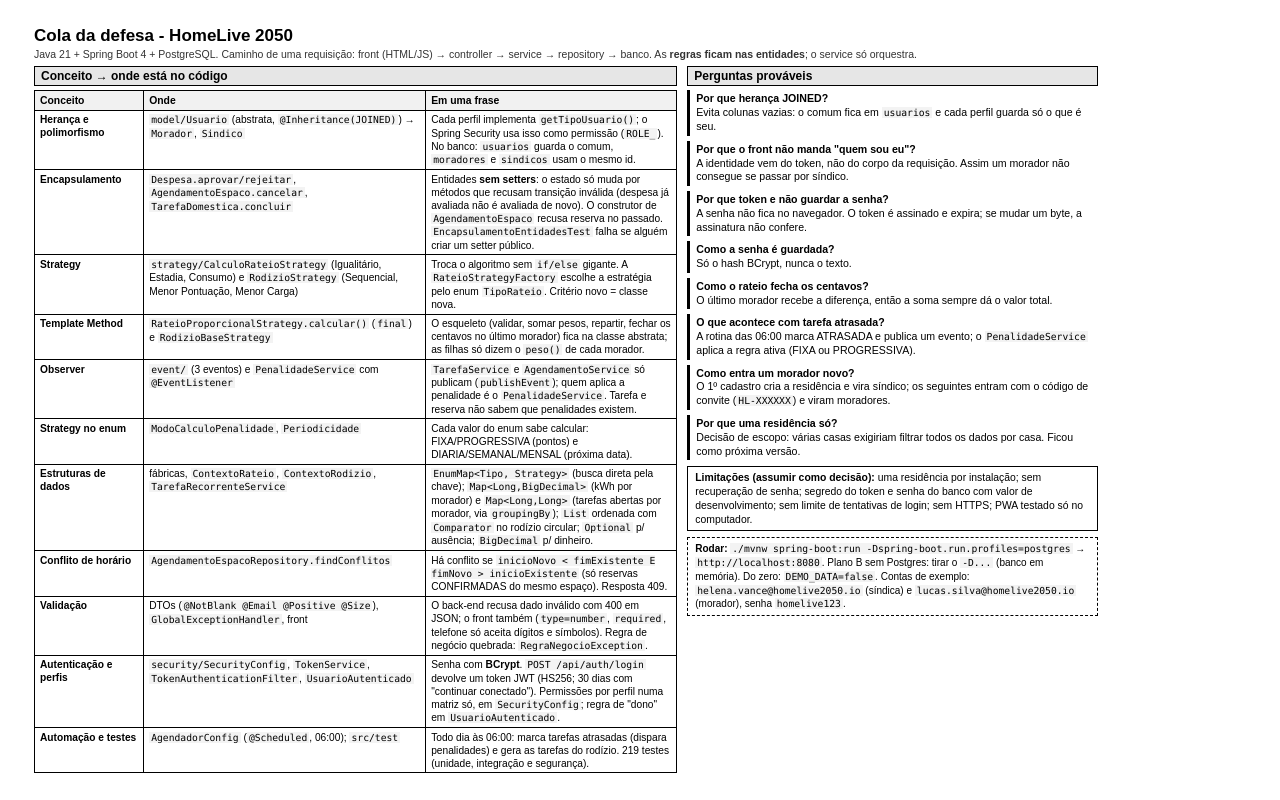
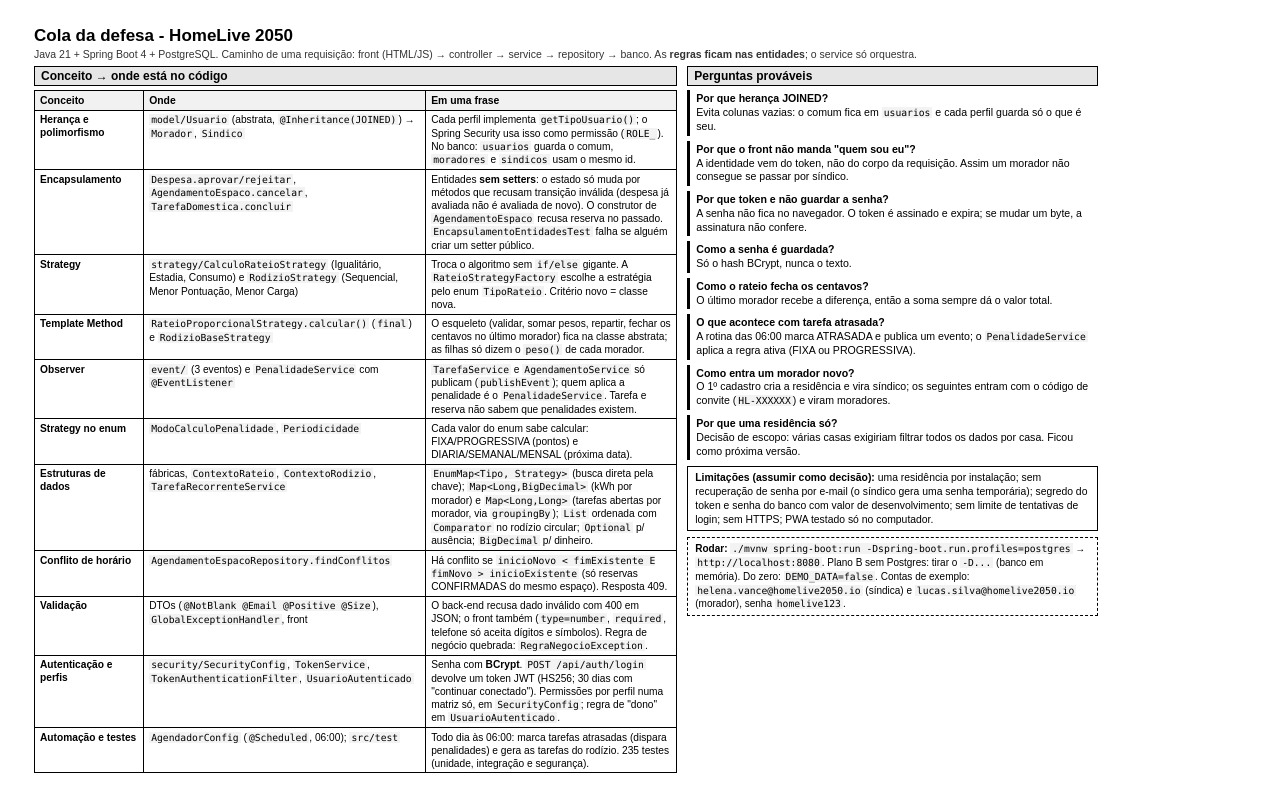
Before and after one commit to Coifmannn/HomeLive, a plain HTML site: page docs/cola-defesa.html in a window 1280 px wide. Drawn offline with Linux system fonts and the light colour scheme.

Commit message:
fix: update docs, cheat sheet and demo script for the new password flow and test count
Co-Authored-By: Claude Sonnet 5.5 <noreply@anthropic.com>

```diff
--- a/docs/cola-defesa.html
+++ b/docs/cola-defesa.html
@@ -66,7 +66,7 @@
             <td>Senha com <b>BCrypt</b>. <code>POST /api/auth/login</code> devolve um token JWT (HS256; 30 dias com "continuar conectado"). Permissões por perfil numa matriz só, em <code>SecurityConfig</code>; regra de "dono" em <code>UsuarioAutenticado</code>.</td></tr>
         <tr><td class="c">Automação e testes</td>
             <td><code>AgendadorConfig</code> (<code>@Scheduled</code>, 06:00); <code>src/test</code></td>
-            <td>Todo dia às 06:00: marca tarefas atrasadas (dispara penalidades) e gera as tarefas do rodízio. 219 testes (unidade, integração e segurança).</td></tr>
+            <td>Todo dia às 06:00: marca tarefas atrasadas (dispara penalidades) e gera as tarefas do rodízio. 235 testes (unidade, integração e segurança).</td></tr>
       </table>
     </div>
 
@@ -82,7 +82,7 @@
         <p><b>Como entra um morador novo?</b>O 1º cadastro cria a residência e vira síndico; os seguintes entram com o código de convite (<code>HL-XXXXXX</code>) e viram moradores.</p>
         <p><b>Por que uma residência só?</b>Decisão de escopo: várias casas exigiriam filtrar todos os dados por casa. Ficou como próxima versão.</p>
       </div>
-      <div class="lim"><b>Limitações (assumir como decisão):</b> uma residência por instalação; sem recuperação de senha; segredo do token e senha do banco com valor de desenvolvimento; sem limite de tentativas de login; sem HTTPS; PWA testado só no computador.</div>
+      <div class="lim"><b>Limitações (assumir como decisão):</b> uma residência por instalação; sem recuperação de senha por e-mail (o síndico gera uma senha temporária); segredo do token e senha do banco com valor de desenvolvimento; sem limite de tentativas de login; sem HTTPS; PWA testado só no computador.</div>
       <div class="rod"><b>Rodar:</b> <code>./mvnw spring-boot:run -Dspring-boot.run.profiles=postgres</code> → <code>http://localhost:8080</code>. Plano B sem Postgres: tirar o <code>-D...</code> (banco em memória). Do zero: <code>DEMO_DATA=false</code>. Contas de exemplo: <code>helena.vance@homelive2050.io</code> (síndica) e <code>lucas.silva@homelive2050.io</code> (morador), senha <code>homelive123</code>.</div>
     </div>
   </div>
```
Also changed, not shown: 4 other files.
